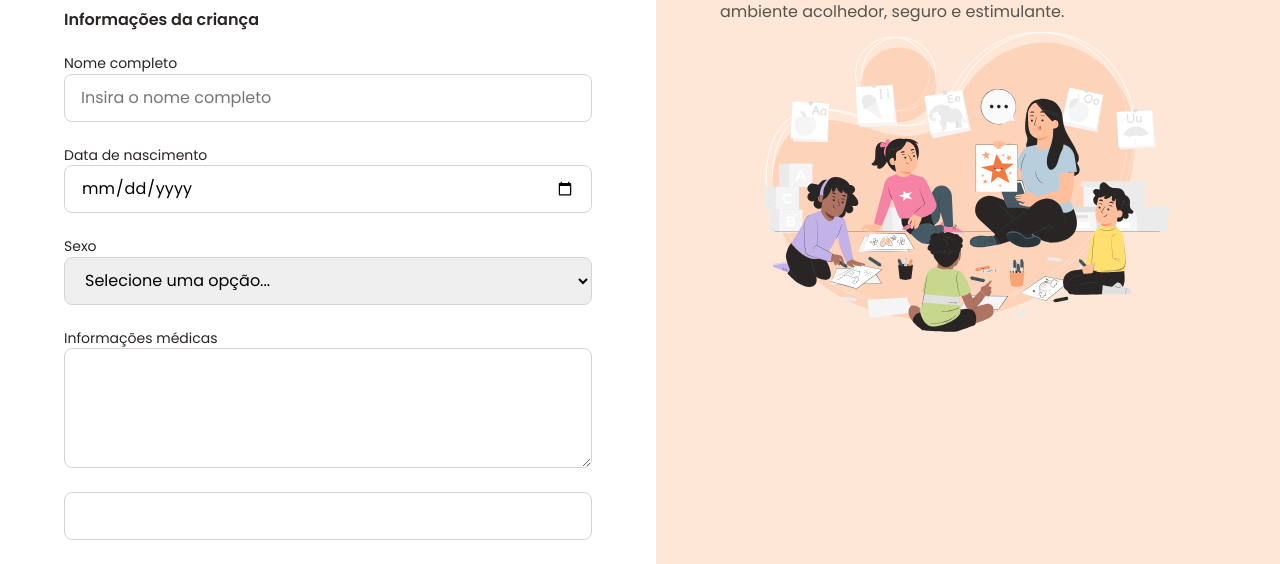
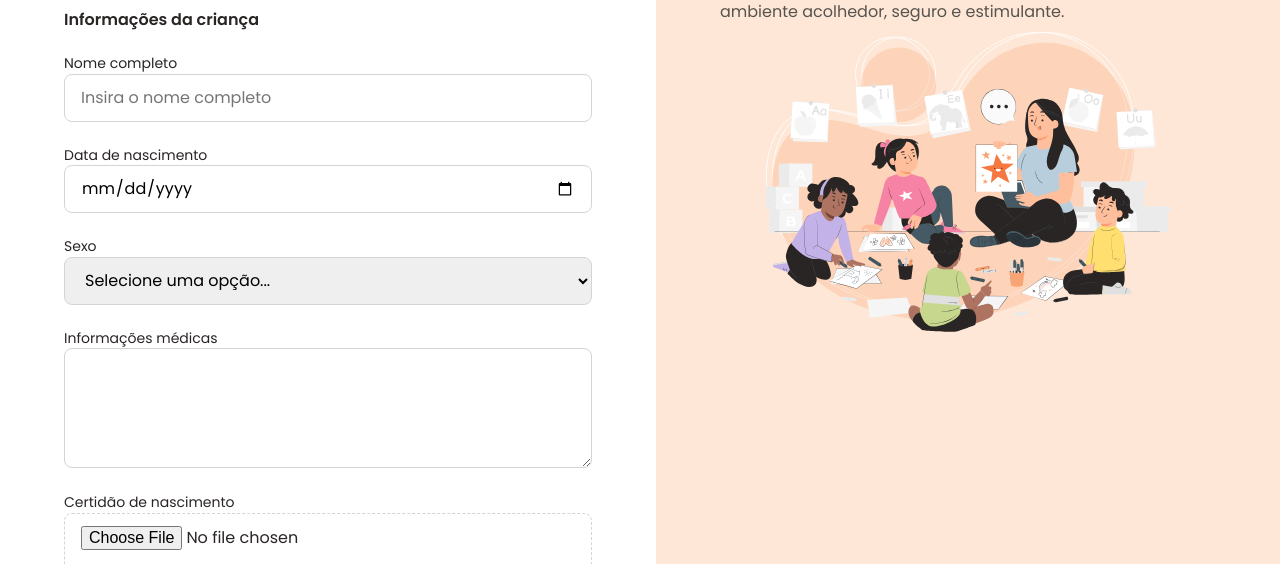
Before and after one commit to marcosleo014/formulario-estrelas-do-amanha, a plain HTML site: page index.html in a window 1280 px wide. Shown: the part 236-800 px from the top of the page. Drawn offline with Linux system fonts and the light colour scheme; a web font is replaced by a local one.

Commit message:
adicionando campo de envio de arquivo

```diff
--- a/index.html
+++ b/index.html
@@ -68,9 +68,10 @@
                             <textarea id="inInfoMedicas" nome="informacoes-medicas"></textarea>
                         </div>
 
-                        <div class="campo">
-                            <label for=""></label>
-                            <input type="text">
+                        <div class="campo-file">
+                            <label for="certidao">Certidão de nascimento</label>
+                            <input type="file" id="certidao">
+
                         </div>
 
                     </fieldset>
--- a/styles/layout-forms.css
+++ b/styles/layout-forms.css
@@ -41,6 +41,16 @@ textarea {
     padding: 12px 16px;
     border: solid 1px var(--stroke-default);
 }
+
+.campo-file {
+
+    & > input {
+        width: 100%;
+        height: 160px;
+        position: relative;
+        border: 1px dashed var(--stroke-default);
+    }
+
 
 input:hover, select:hover, textarea:hover {
     border-color: #F3541C;
```
